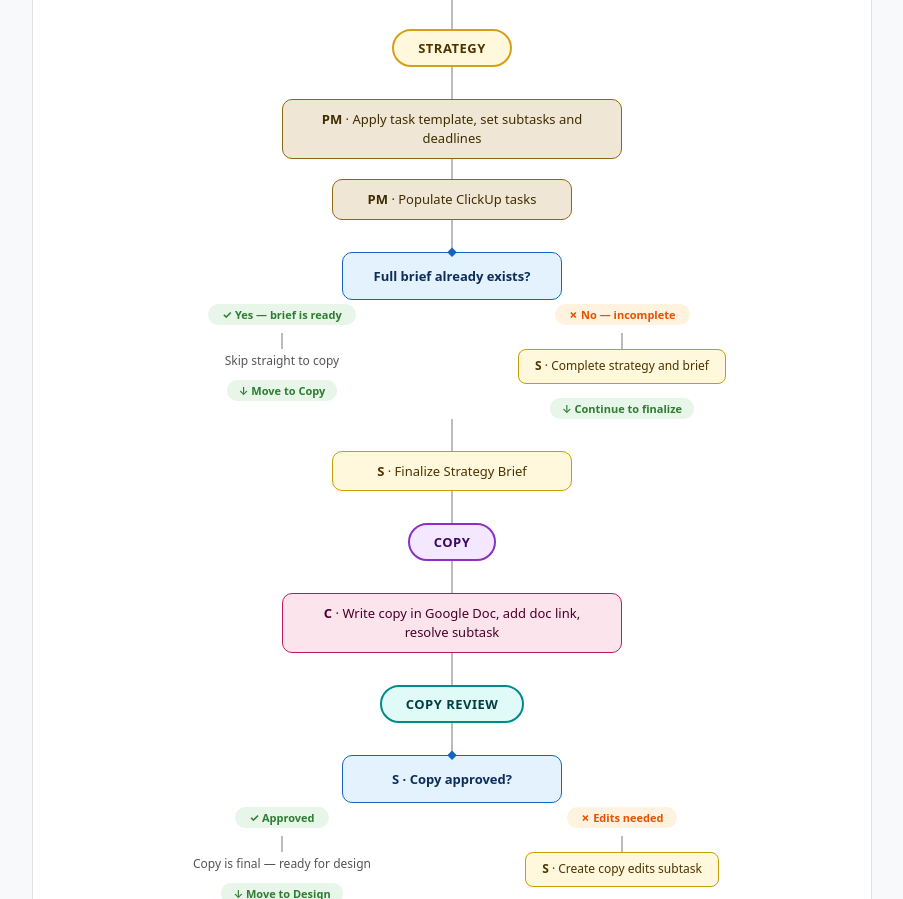
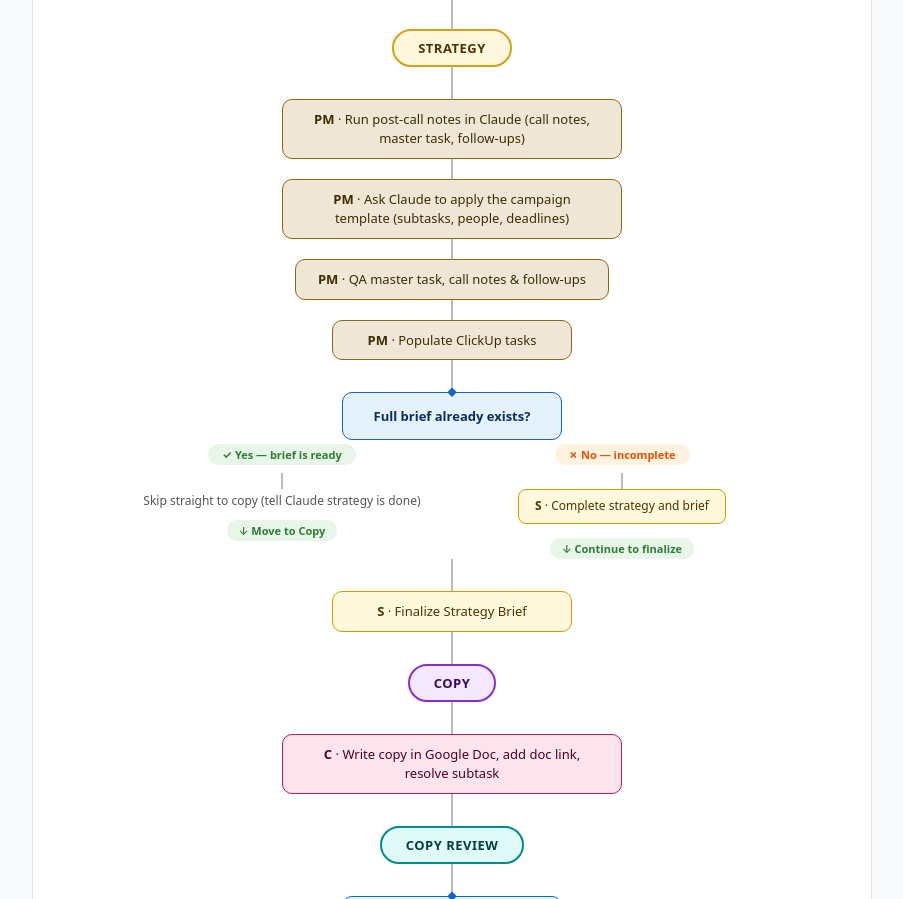
Before and after one commit to franluckandco/onboardingworkflows, a plain HTML site: page campaigns-workflow.html in a window 1280 px wide. Shown: the part 897-1796 px from the top of the page, without its empty margins (188-1091 px from the left). Drawn offline with Linux system fonts and the light colour scheme.

Commit message:
Update Strategy steps for Claude post-call notes and campaign template skills
Co-Authored-By: Claude Opus 5.5 <noreply@anthropic.com>
Claude-Session: https://claude.ai/code/session_018MscpHwCJxrmFSTWB7ti2i

```diff
--- a/campaigns-workflow.html
+++ b/campaigns-workflow.html
@@ -156,7 +156,11 @@
       <div class="status st-strat" id="strategy">Strategy</div>
       <div class="gap"><div class="pipe"></div></div>
 
-      <div class="n n-pm"><b>PM</b> · Apply task template, set subtasks and deadlines</div>
+      <div class="n n-pm"><b>PM</b> · Run post-call notes in Claude (call notes, master task, follow-ups)</div>
+      <div class="gap-sm"><div class="pipe"></div></div>
+      <div class="n n-pm"><b>PM</b> · Ask Claude to apply the campaign template (subtasks, people, deadlines)</div>
+      <div class="gap-sm"><div class="pipe"></div></div>
+      <div class="n n-pm"><b>PM</b> · QA master task, call notes &amp; follow-ups</div>
       <div class="gap-sm"><div class="pipe"></div></div>
       <div class="n n-pm"><b>PM</b> · Populate ClickUp tasks</div>
       <div class="gap"><div class="pipe"></div></div>
@@ -167,7 +171,7 @@
         <div class="branch-side">
           <span class="branch-label lbl-yes">✓ Yes — brief is ready</span>
           <div class="branch-connector"></div>
-          <div class="branch-action">Skip straight to copy</div>
+          <div class="branch-action">Skip straight to copy (tell Claude strategy is done)</div>
           <a href="#copy" class="res res-cont">↓ Move to Copy</a>
         </div>
         <div class="branch-side">
```
